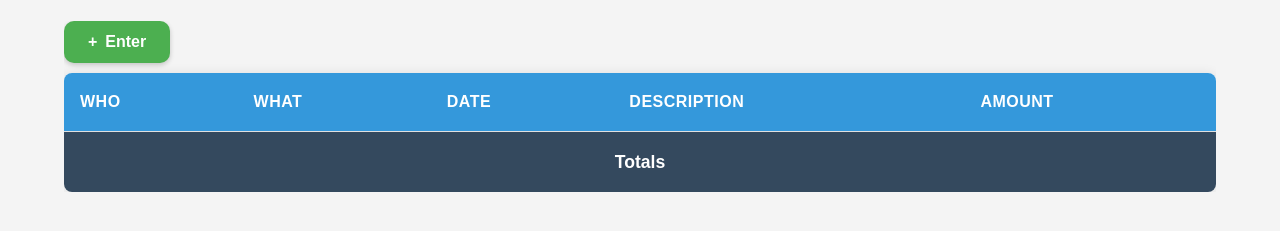
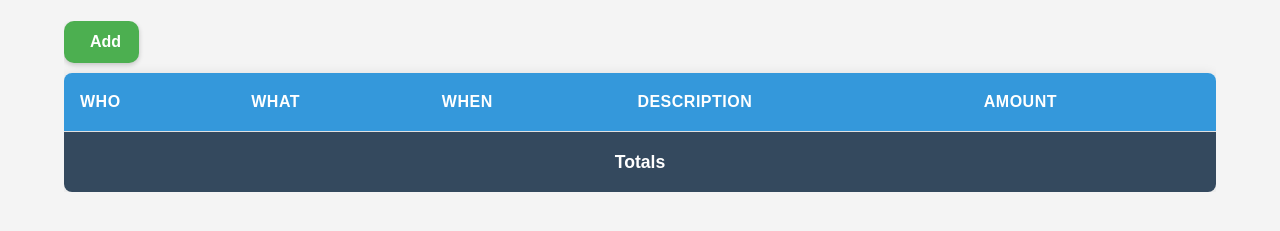
Before and after one commit to KushnerRoman/kushnerTracker, a website: page public/tableBills.html in a window 1280 px wide. Shown: the part 149-380 px from the top of the page. Drawn offline with Linux system fonts and the light colour scheme; no server answers.

Commit message:
css check

```diff
--- a/public/css/tableBills.css
+++ b/public/css/tableBills.css
@@ -76,7 +76,7 @@ h1 {
 }
 .redirect-button {
     display: inline-block;
-    padding: 12px 24px;
+    padding: 12px 18px;
     background-color: #4CAF50; /* A nice green color */
     color: white;
     text-decoration: none;
@@ -106,7 +106,7 @@ h1 {
 
 /* Add an icon (optional) */
 .redirect-button::before {
-    content: "+"; /* You can replace this with an icon using a custom font or background image */
+    content: ""; /* You can replace this with an icon using a custom font or background image */
     margin-right: 8px;
 }
 
--- a/public/tableBills.html
+++ b/public/tableBills.html
@@ -17,7 +17,7 @@
                     <tr>
                         <th>Who</th>
                         <th>What</th>
-                        <th>Date</th>
+                        <th>When</th>
                         <th>Description</th>
                         <th>Amount</th>
                     </tr>
@@ -25,7 +25,7 @@
                 <tbody id="billsTableBody">
                     <!-- Table rows will be dynamically inserted here -->
                 </tbody>
-                <button type="button" id="addBtnRedirect" class="redirect-button"  >Enter</button>
+                <button type="button" id="addBtnRedirect" class="redirect-button"  >Add</button>
                 <tfoot>
                     <tr>
                         <td colspan="5" class="totals-header">Totals</td>
```
